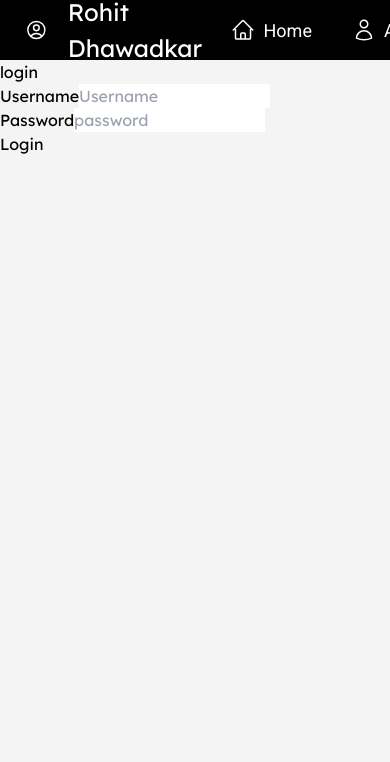
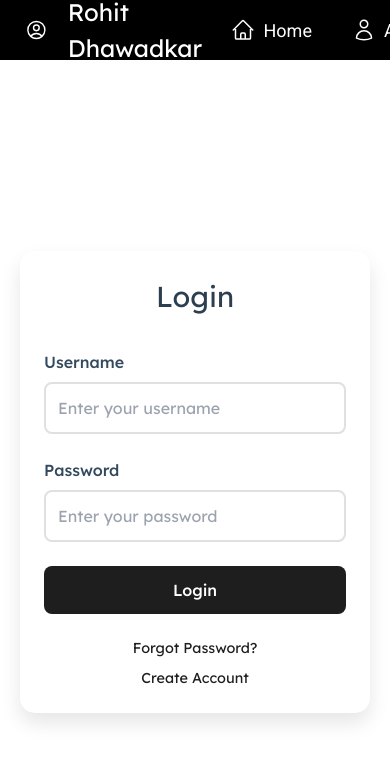
Before and after one commit to rohitdhawadkar/portfolio2, a React (Vite) app in the folder frontend2/: page /login in a window 390 px wide. Shown: the top 762 px of the page. Built offline with nearby package versions, Linux system fonts and the light colour scheme.

Commit message:
updated login page

```diff
--- /dev/null
+++ b/frontend2/src/Components/Login.css
@@ -0,0 +1,127 @@
+* {
+    margin: 0;
+    padding: 0;
+    box-sizing: border-box;
+}
+
+.login-container {
+    display: flex;
+    justify-content: center;
+    align-items: center;
+    min-height: 100vh;
+    background: #fff;
+    padding: 20px;
+}
+
+.login-card {
+    width: 100%;
+    max-width: 400px;
+    background: #ffffff;
+    border-radius: 15px;
+    box-shadow: 0 10px 20px rgba(0, 0, 0, 0.1);
+}
+
+.login-form {
+    padding: 2.5rem;
+}
+
+.login-form h2 {
+    text-align: center;
+    margin-bottom: 2rem;
+    color: #2c3e50;
+    font-size: 1.8rem;
+}
+
+.form-group {
+    margin-bottom: 1.5rem;
+}
+
+.form-group label {
+    display: block;
+    margin-bottom: 0.5rem;
+    color: #34495e;
+    font-weight: 500;
+}
+
+.form-group input {
+    width: 100%;
+    padding: 0.75rem;
+    border: 2px solid #e0e0e0;
+    border-radius: 8px;
+    font-size: 1rem;
+    transition: all 0.3s ease;
+}
+
+.form-group input:focus {
+    border-color: #3498db;
+    box-shadow: 0 0 0 3px rgba(52, 152, 219, 0.1);
+    outline: none;
+}
+
+.btn {
+    width: 100%;
+    padding: 0.75rem;
+    background-color: #1e1e1e;
+    color: white;
+    border: none;
+    border-radius: 8px;
+    font-size: 1rem;
+    font-weight: 500;
+    cursor: pointer;
+    transition: background-color 0.3s ease;
+}
+
+.btn:hover {
+    background-color: #2980b9;
+}
+
+.btn:disabled {
+    background-color: #95a5a6;
+    cursor: not-allowed;
+}
+
+.message {
+    padding: 0.75rem;
+    margin-bottom: 1rem;
+    border-radius: 8px;
+    text-align: center;
+}
+
+.message.error {
+    background-color: #fee2e2;
+    color: #dc2626;
+}
+
+.message.success {
+    background-color: #dcfce7;
+    color: #16a34a;
+}
+
+.form-footer {
+    margin-top: 1.5rem;
+    display: flex;
+    justify-content: space-between;
+    font-size: 0.9rem;
+}
+
+.form-footer a {
+    color: #1e1e1e;
+    text-decoration: none;
+    transition: color 0.3s ease;
+}
+
+.form-footer a:hover {
+    color: #2980b9;
+}
+
+@media (max-width: 480px) {
+    .login-form {
+        padding: 1.5rem;
+    }
+
+    .form-footer {
+        flex-direction: column;
+        align-items: center;
+        gap: 0.5rem;
+    }
+}
--- a/frontend2/src/Components/Login.jsx
+++ b/frontend2/src/Components/Login.jsx
@@ -1,65 +1,97 @@
 import axios from "axios";
 import { useState } from "react";
+import "./Login.css";
 
 const Login = () => {
-  const [Username, setUsername] = useState("");
-  const [Password, setpassword] = useState("");
-  const [errorMessage, setErrorMessage] = useState("");
-  const [successMessage, setSuccessMessage] = useState("");
+  const [formData, setFormData] = useState({
+    username: "",
+    password: "",
+  });
+  const [isLoading, setIsLoading] = useState(false);
+  const [message, setMessage] = useState({ type: "", text: "" });
 
-  const handleSubmit = async () => {
+  const handleChange = (e) => {
+    const { name, value } = e.target;
+    setFormData((prev) => ({
+      ...prev,
+      [name]: value,
+    }));
+  };
+
+  const handleSubmit = async (e) => {
+    e.preventDefault();
+    setIsLoading(true);
+    setMessage({ type: "", text: "" });
+
     try {
       const response = await axios.post(
-        "hhtp:localhost:3000/",
-        {
-          Username,
-          Password,
-        },
-        { withCredential: true },
+        "http://localhost:3000/api/login",
+        formData,
+        { withCredentials: true },
       );
 
-      console.log("Login Successful", response.data);
+      setMessage({
+        type: "success",
+        text: "Login successful! Redirecting...",
+      });
+
+      // Handle successful login (e.g., store token, redirect)
+      setTimeout(() => {
+        // Navigate to dashboard or home page
+      }, 1500);
     } catch (error) {
-      console.error("Login failed:", error);
-      setErrorMessage("Invalid username or password");
-      setSuccessMessage("");
+      setMessage({
+        type: "error",
+        text:
+          error.response?.data?.message || "Login failed. Please try again.",
+      });
+    } finally {
+      setIsLoading(false);
     }
   };
 
   return (
-    <>
-      <div className="LoginContainer">
+    <div className="login-container">
+      <div className="login-card">
         <form className="login-form" onSubmit={handleSubmit}>
-          <h2>login</h2>
-          <div className="input">
-            <label>Username</label>
+          <h2>Login</h2>
+          <div className="form-group">
+            <label htmlFor="username">Username</label>
             <input
+              id="username"
               type="text"
-              value={Username}
-              onChange={(e) => setUsername(e.target.value)}
-              placeholder="Username"
+              name="username"
+              value={formData.username}
+              onChange={handleChange}
+              placeholder="Enter your username"
               required
             />
           </div>
-          <div className="input">
-            <label>Password</label>
+          <div className="form-group">
+            <label htmlFor="password">Password</label>
             <input
-              value={Password}
-              onChange={(e) => setpassword(e.target.value)}
-              placeholder="password"
+              id="password"
+              type="password"
+              name="password"
+              value={formData.password}
+              onChange={handleChange}
+              placeholder="Enter your password"
               required
             />
           </div>
-          {errorMessage && <p className="error">{errorMessage}</p>}{" "}
-          {/* Show error message */}
-          {successMessage && <p className="success">{successMessage}</p>}{" "}
-          {/* Show success message */}
-          <button type="submit" className="btn">
-            Login
+          {message.text && (
+            <div className={`message ${message.type}`}>{message.text}</div>
+          )}
+          <button type="submit" className="btn" disabled={isLoading}>
+            {isLoading ? "Logging in..." : "Login"}
           </button>
+          <div className="form-footer">
+            <a href="/forgot-password">Forgot Password?</a>
+            <a href="/signup">Create Account</a>
+          </div>
         </form>
       </div>
-    </>
+    </div>
   );
 };
 
```
